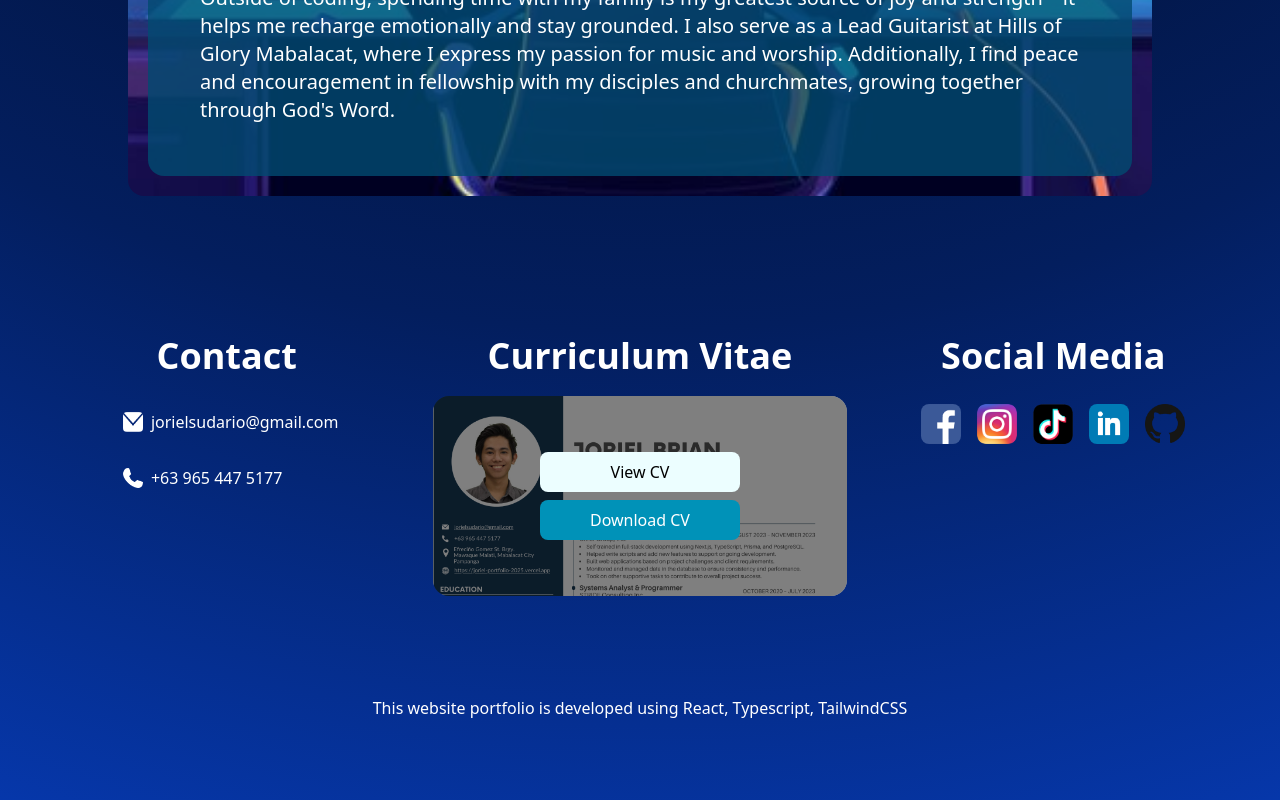
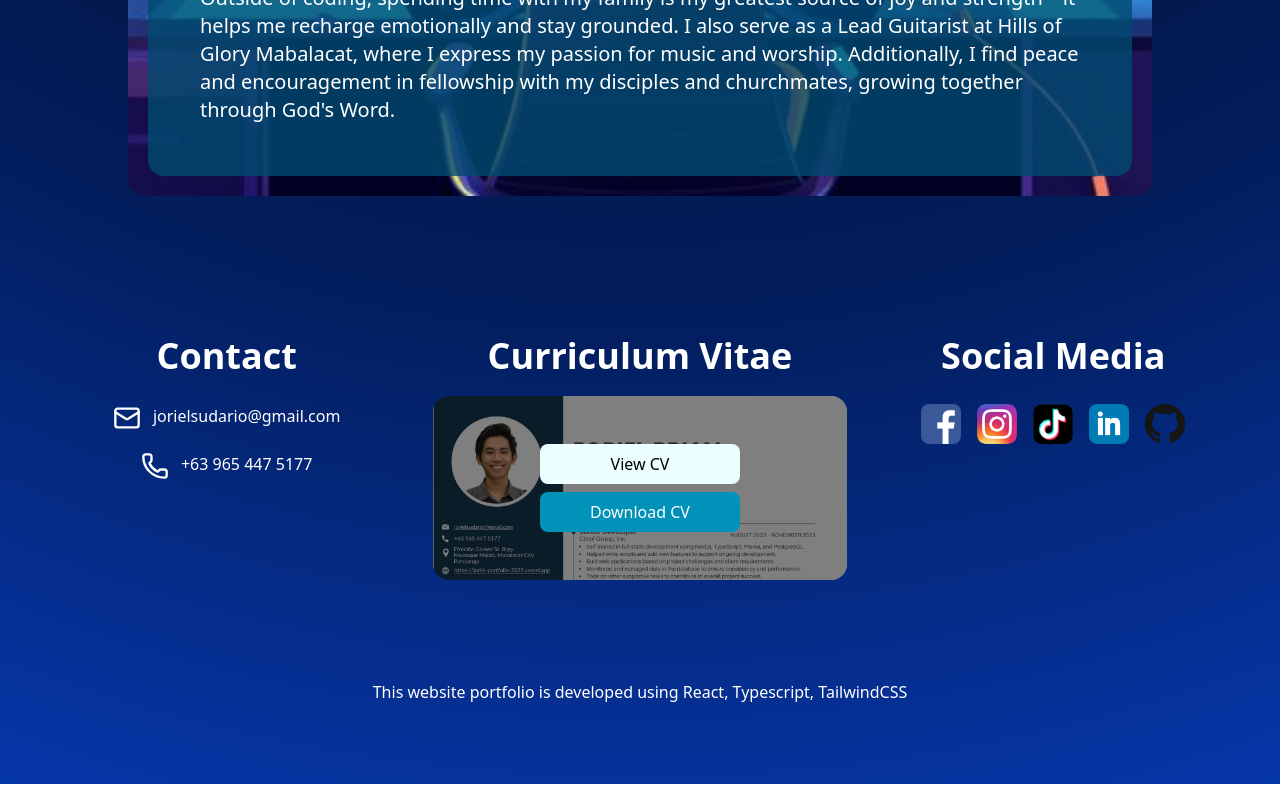
Before and after one commit to JorielBrian/Joriel_Portfolio_2025, a React (Vite) app: page / in a window 1280 px wide. Shown: the part 2840-3640 px from the top of the page. Built offline with nearby package versions, Linux system fonts and the light colour scheme.

Commit message:
changed image icons to lucide icons

```diff
--- a/src/Components/Footer.tsx
+++ b/src/Components/Footer.tsx
@@ -1,5 +1,6 @@
 import { CONTACTS, SOCIAL } from "../data/index";
 import { motion } from "framer-motion";
+import { Mail, Phone } from "lucide-react";
 
 const Footer = () =>{
     return (
@@ -8,13 +9,15 @@ const Footer = () =>{
             <div className="md:grid md:grid-cols-3 p-5">
                 <div className="text-center">
                     <h1 className="text-4xl font-bold p-2 m-3">Contact</h1>
-                    <div className="text-center w-fit m-auto">
-                        {CONTACTS.map(contact => (
-                            <div key={contact.type} className="m-auto my-5 flex justify-center md:justify-start">
-                                <img src={contact.icon} alt={contact.type} className="size-5 2xl:size-7 m-2 rounded-sm" />
-                                <p className="text-start my-auto">{contact.contact}</p>
-                            </div>
-                        ))}
+                    <div className="w-fit m-auto   *:w-fit *:m-auto *:my-5 *:flex *:justify-center *:gap-3">
+                        <div className="md:justify-start">
+                            <Mail className="m-auto size-7 2xl:size-9"/>
+                            <p>{CONTACTS[0].contact}</p>
+                        </div>
+                        <div className="md:justify-start">
+                            <Phone className="m-auto size-7 2xl:size-9"/>
+                            <p className="text-start">{CONTACTS[1].contact}</p>
+                        </div>
                     </div>
                 </div>
                 <div className="text-center">
--- a/src/data/index.ts
+++ b/src/data/index.ts
@@ -11,8 +11,8 @@ export const ABOUT = [
 ];
 
 export const CONTACTS = [
-    {type:"email", contact:"jorielsudario@gmail.com", icon:"/mail.png"},
-    {type:"phone", contact:"+63 965 447 5177", icon:"/phone.png"}
+    {type:"email", contact:"jorielsudario@gmail.com"},
+    {type:"phone", contact:"+63 965 447 5177"}
 ]
 export const SOCIAL = [
     {social:"Facebook", link:"https://www.facebook.com/jorielbrian.sudario?mibextid=ZbWKwL", image:"/facebook.png"},
```
